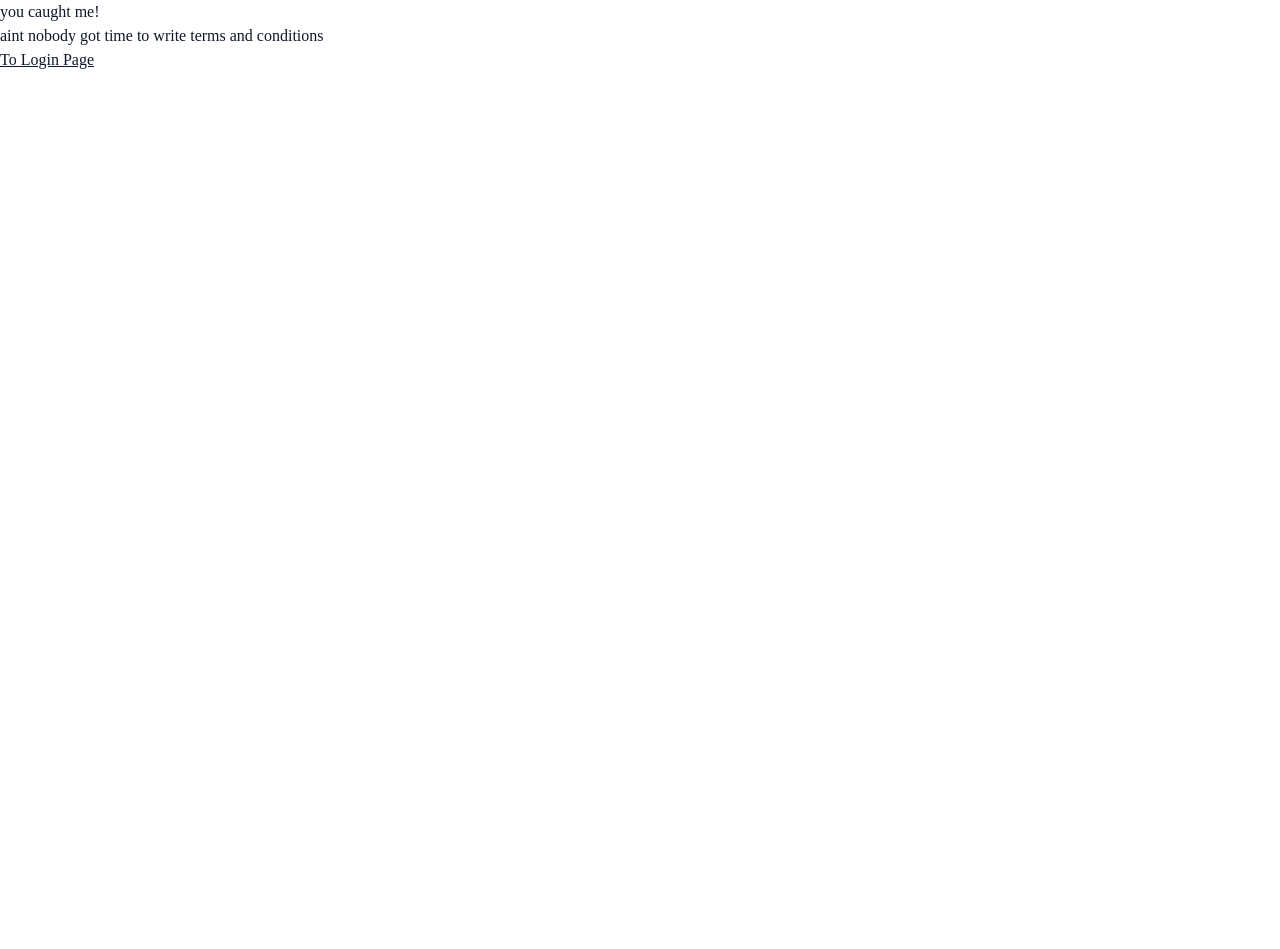
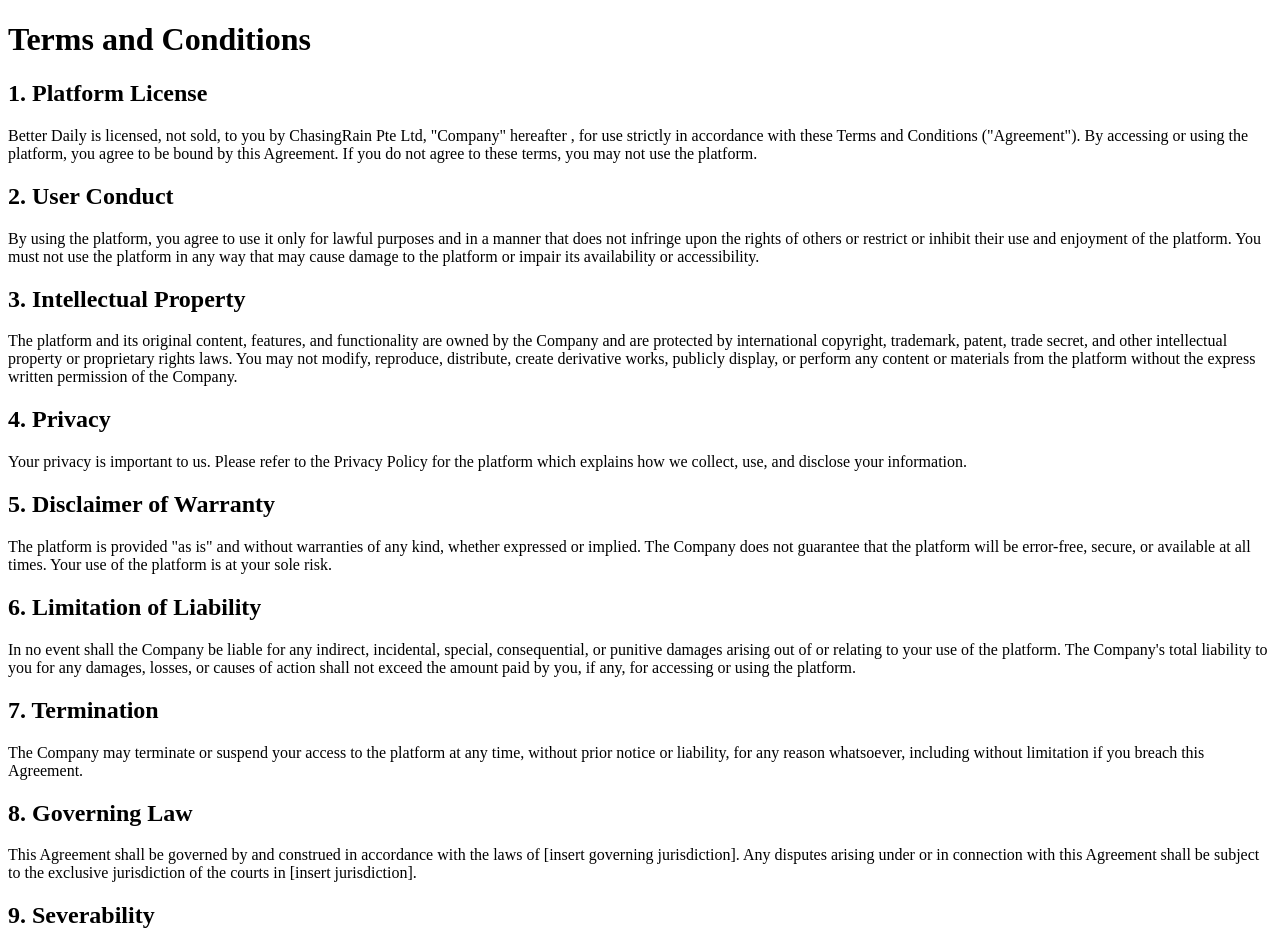
Before and after one commit to chasingtherain/better-daily, a Next.js app: page /terms in a window 1280 px wide. Shown: the top 949 px of the page. Before the commit the page ends 800 px from the top, so only its background shows below. Built offline with nearby package versions, Linux system fonts and the light colour scheme; no server answers.

Commit message:
added app dir and added privacy and terms page to it

```diff
--- /dev/null
+++ b/app/terms/page.tsx
@@ -0,0 +1,37 @@
+export default function Terms() {
+    return (
+        <div className="mx-5 mt-5 md:mx-10 md:mt-10 space-y-2">
+            <h1>Terms and Conditions</h1>
+
+            <h2>1. Platform License</h2>
+            <p>{`Better Daily is licensed, not sold, to you by ChasingRain Pte Ltd, "Company" hereafter , for use strictly in accordance with these Terms and Conditions ("Agreement"). By accessing or using the platform, you agree to be bound by this Agreement. If you do not agree to these terms, you may not use the platform.`}</p>
+
+            <h2>2. User Conduct</h2>
+            <p>By using the platform, you agree to use it only for lawful purposes and in a manner that does not infringe upon the rights of others or restrict or inhibit their use and enjoyment of the platform. You must not use the platform in any way that may cause damage to the platform or impair its availability or accessibility.</p>
+
+            <h2>3. Intellectual Property</h2>
+            <p>The platform and its original content, features, and functionality are owned by the Company and are protected by international copyright, trademark, patent, trade secret, and other intellectual property or proprietary rights laws. You may not modify, reproduce, distribute, create derivative works, publicly display, or perform any content or materials from the platform without the express written permission of the Company.</p>
+
+            <h2>4. Privacy</h2>
+            <p>Your privacy is important to us. Please refer to the Privacy Policy for the platform which explains how we collect, use, and disclose your information.</p>
+
+            <h2>5. Disclaimer of Warranty</h2>
+            <p>The platform is provided "as is" and without warranties of any kind, whether expressed or implied. The Company does not guarantee that the platform will be error-free, secure, or available at all times. Your use of the platform is at your sole risk.</p>
+
+            <h2>6. Limitation of Liability</h2>
+            <p>In no event shall the Company be liable for any indirect, incidental, special, consequential, or punitive damages arising out of or relating to your use of the platform. The Company's total liability to you for any damages, losses, or causes of action shall not exceed the amount paid by you, if any, for accessing or using the platform.</p>
+
+            <h2>7. Termination</h2>
+            <p>The Company may terminate or suspend your access to the platform at any time, without prior notice or liability, for any reason whatsoever, including without limitation if you breach this Agreement.</p>
+
+            <h2>8. Governing Law</h2>
+            <p>This Agreement shall be governed by and construed in accordance with the laws of [insert governing jurisdiction]. Any disputes arising under or in connection with this Agreement shall be subject to the exclusive jurisdiction of the courts in [insert jurisdiction].</p>
+
+            <h2>9. Severability</h2>
+            <p>If any provision of this Agreement is found to be invalid or unenforceable, that provision shall be deemed severed from this Agreement and shall not affect the validity and enforceability of the remaining provisions.</p>
+
+            <h2>10. Changes to the Terms and Conditions</h2>
+            <p>The Company reserves the right to modify or replace these Terms and Conditions at any time. Your continued use of the platform after any such changes constitutes your acceptance of the new Terms and Conditions.</p>
+        </div>
+    )
+};
```
Also changed, not shown: app/privacy/page.tsx (added, +47 -0 lines), tsconfig.json (+15 -5 lines), pages/privacy-old.tsx (renamed from pages/privacy.tsx), pages/terms-old.tsx (renamed from pages/terms.tsx).
